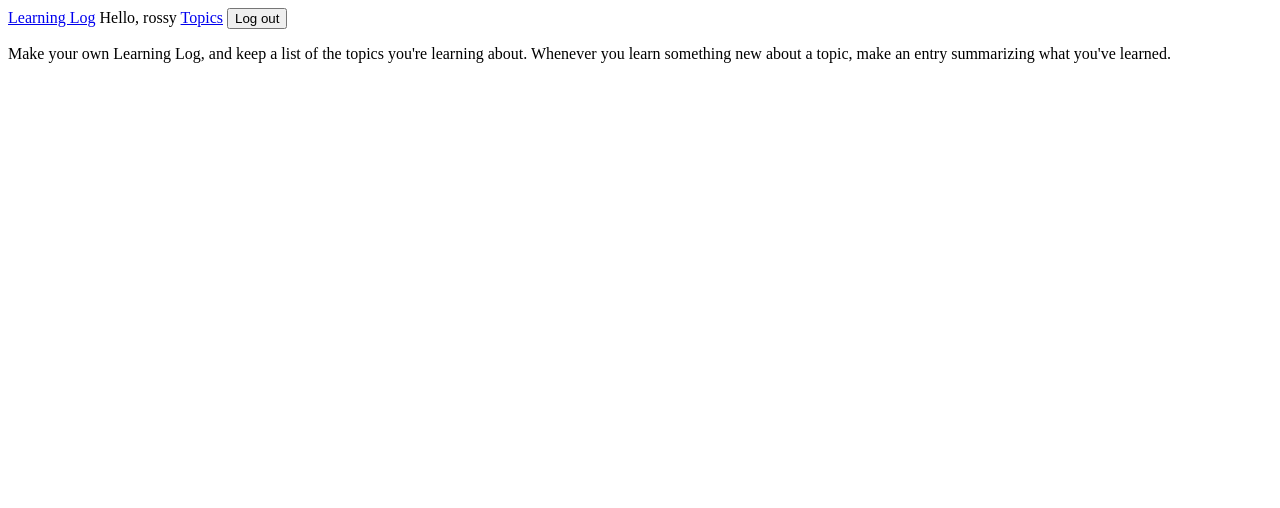
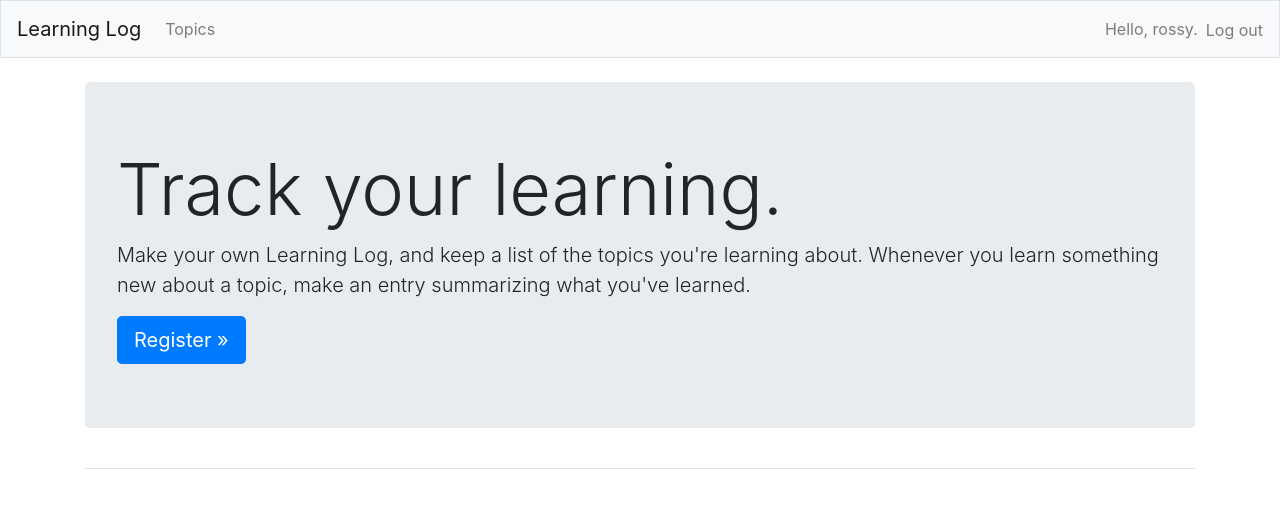
Before and after one commit to 2026-Spring-5V98/LearningLogProject_RDimakunne, a Django app: page / in a window 1280 px wide. Shown: the top 508 px of the page. Run offline with Django 5.2, Linux system fonts and the light colour scheme; a user stored in the database is signed in; some libraries are stand-ins or nearby versions.

Commit message:
Fix template inheritance, URL trailing slash, broken tag, and Bootstrap4 upgrade
- Fix base.html extends casing in index.html and login.html (MainApp -> Mainapp)
- Add trailing slash to topics/ URL pattern
- Fix unclosed </p> tag in topic.html
- Upgrade templates to Bootstrap4 layout with navbar, cards, and jumbotron
- Fix NameError in topic view (topic.owner -> t.owner)

Co-Authored-By: Claude Sonnet 4.6 <noreply@anthropic.com>

```diff
--- a/Mainapp/templates/mainapp/base.html
+++ b/Mainapp/templates/mainapp/base.html
@@ -1,18 +1,75 @@
-</p>
-<a href = "{% url 'Mainapp:index' %}"\>Learning Log</a>
-{% if user.is_authenticated %}
-    Hello, {{ user.username}}
+{% load bootstrap4 %}
 
-    <a href = "{% url 'Mainapp:topics' %}"\>Topics</a>
-    <form action="{% url 'users:logout' %}" method="post" style="display:inline;">
-    {% csrf_token %}
-    <button type="submit">Log out</button>
-</form>
-</p>
- {% else %}
- <a href = "{% url 'users:register' %}"\>Register</a>
- <a href = "{% url 'users:login' %}"\>Log in</a>
- {% endif %}
-{% block content %}
+<!doctype html>
 
-{% endblock content %}
+<html lang="en">
+    <head>
+        <meta charset="utf-8">
+        <meta name="viewport" content="width=device-width, initial-scale=1,
+          shrink-to-fit=no">
+        <title>Learning Log</title>
+
+        {% bootstrap_css %}
+        {% bootstrap_javascript jquery='full' %}
+
+    </head>
+
+    <body>
+        <nav class="navbar navbar-expand-md navbar-light bg-light mb-4 border">
+
+        <a class="navbar-brand" href="{% url 'Mainapp:index'%}">Learning Log</a>
+
+        <button class="navbar-toggler" type="button" data-toggle="collapse"
+            data-target="#navbarCollapse" aria-controls="navbarCollapse"
+            aria-expanded="false" aria-label="Toggle navigation">
+            <span class="navbar-toggler-icon"></span>
+        </button>
+
+        <div class="collapse navbar-collapse" id="navbarCollapse">
+            <ul class="navbar-nav mr-auto">
+                <li class="nav-item">
+                <a class="nav-link" href="{% url 'Mainapp:topics'%}">Topics</a></li>
+            </ul>
+
+            <ul class="navbar-nav ml-auto">
+                {% if user.is_authenticated %}
+
+                <li class="nav-item" style="display:flex; align-items:center;">
+    <span class="navbar-text" style="margin-right:8px;">Hello, {{ user.username }}.</span>
+
+    <form action="{% url 'users:logout' %}" method="post" style="display:inline; margin:0;">
+        {% csrf_token %}
+        <button type="submit" class="btn btn-link nav-link" style="display:inline; padding:0; border:none; background:none;">
+            Log out
+        </button>
+    </form>
+</li>
+
+                {% else %}
+                  <li class="nav-item">
+                    <a class="nav-link" href="{% url 'users:register' %}">Register</a>
+                  </li>
+                  <li class="nav-item">
+                    <a class="nav-link" href="{% url 'users:login' %}">Log in</a></li>
+                {% endif %}
+              </ul>
+        </div>
+
+        </nav>
+
+        <main role="main" class="container">
+            <div class="pb-2 mb-2 border-bottom">
+                {% block page_header %}{% endblock page_header %}
+            </div>
+
+            <div>
+                {% block content %}{% endblock content %}
+            </div>
+        </main>
+
+    </body>
+
+
+
+
+</html>
--- a/Mainapp/templates/mainapp/index.html
+++ b/Mainapp/templates/mainapp/index.html
@@ -1,10 +1,14 @@
-{% extends "MainApp/base.html" %}
+{% extends "Mainapp/base.html" %}
 
-{% block content%}
-    <p>Make your own Learning Log, and keep a list of the
-        topics you're learning about. Whenever you learn something new
+{% block page_header %}
+    <div class="jumbotron">
+       <h1 class="display-3">Track your learning.</h1>
+            <p class="lead">Make your own Learning Log, and keep a list of the
+            topics you're learning about. Whenever you learn something new
             about a topic, make an entry summarizing what you've learned.
-        </p>
+            </p>
 
-
-{% endblock content %}
+            <a class="btn btn-lg btn-primary" href="{% url 'users:register' %}"
+            role="button">Register &raquo;</a>
+    </div>
+{% endblock page_header %}
--- a/Mainapp/urls.py
+++ b/Mainapp/urls.py
@@ -7,7 +7,7 @@ app_name = 'Mainapp'
 
 urlpatterns = [
     path('',views.index, name='index'),
-    path('topics', views.topics, name='topics'),
+    path('topics/', views.topics, name='topics'),
     path('topics/<int:topic_id>/', views.topic, name= 'topic'),
     path('new_topic/', views.new_topic, name='new_topic'),
     path('new_entry/<int:topic_id>/', views.new_entry, name='new_entry'),
--- a/Mainapp/views.py
+++ b/Mainapp/views.py
@@ -20,7 +20,7 @@ def topics(request):
 def topic(request, topic_id):
     t = Topic.objects.get(id=topic_id)
 
-    if topic.owner != request.user:
+    if t.owner != request.user:
         raise Http404
 
     entries = Entry.objects.filter(topic=t).order_by('-date_added')
```
Also changed, not shown: Mainapp/templates/mainapp/topic.html (+22 -17 lines), Mainapp/templates/mainapp/topics.html (+22 -13 lines), users/templates/registration/login.html (+17 -8 lines).
